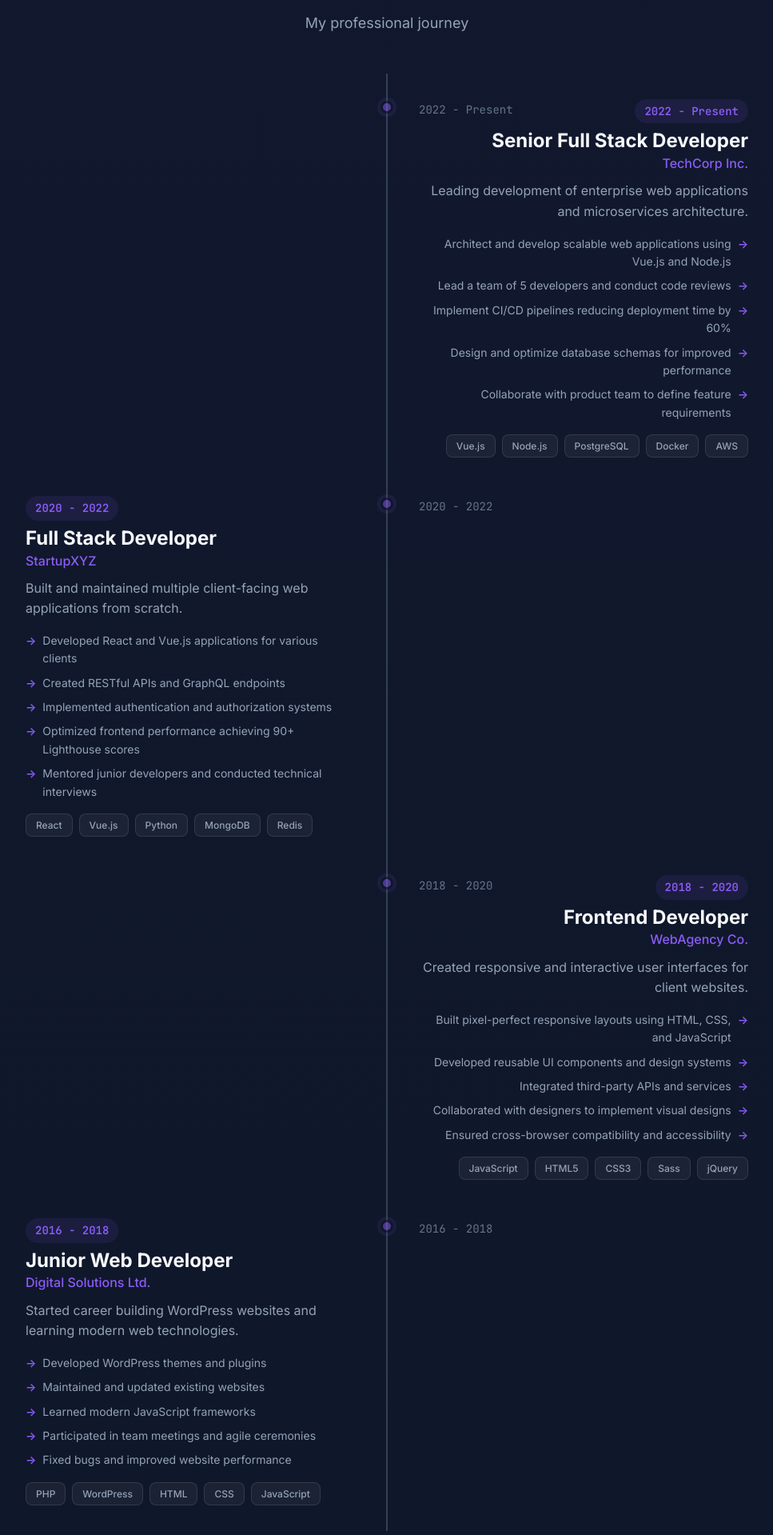
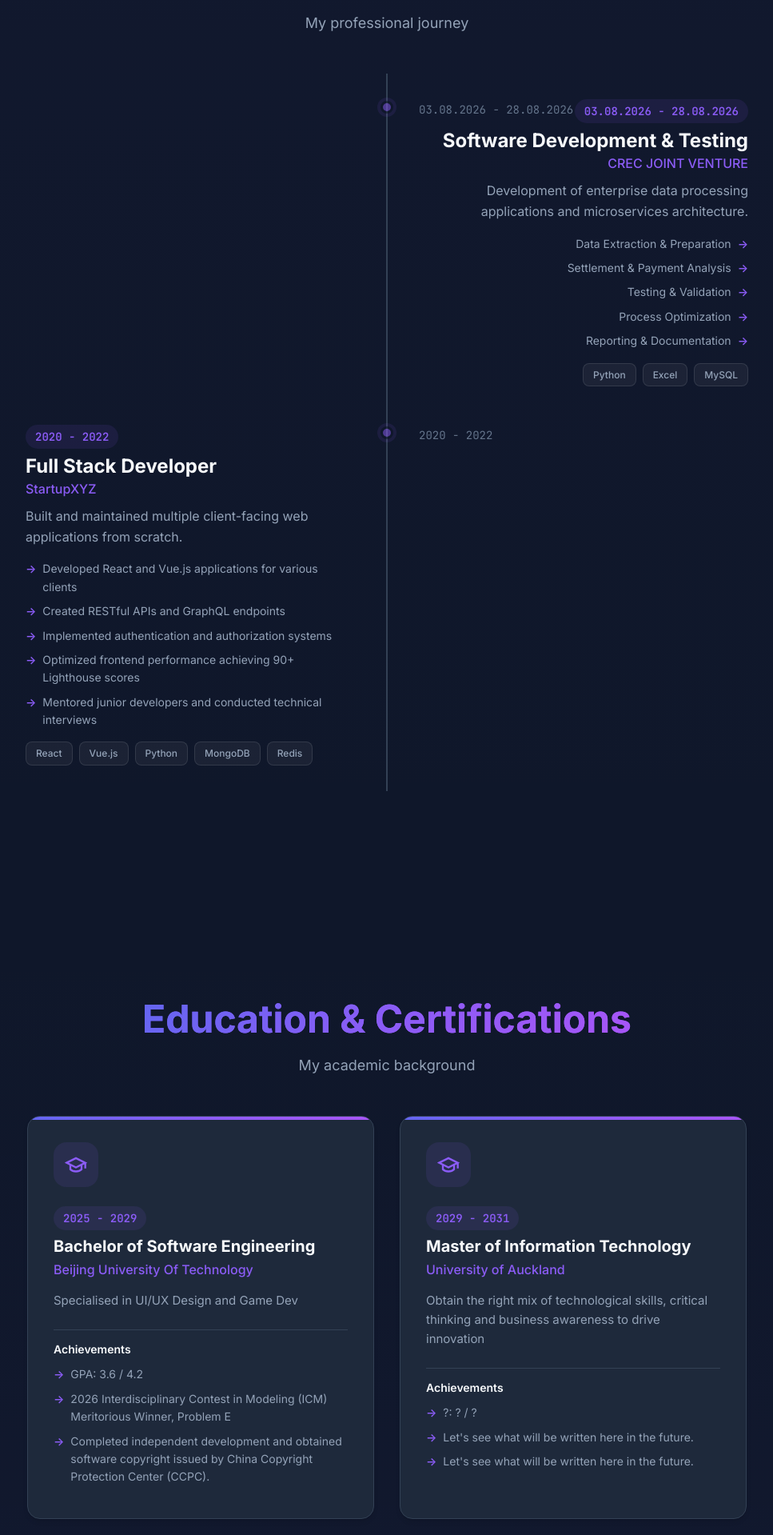
Before and after one commit to SeanHank/SeanHank.github.io, a Vue app: page / in a window 1280 px wide. Shown: the part 5721-7640 px from the top of the page at 80% size, without its empty margins (156-1123 px from the left). Built offline with nearby package versions, Linux system fonts and the light colour scheme.

Commit message:
feat: update config.js

```diff
--- a/src/data/config.js
+++ b/src/data/config.js
@@ -223,18 +223,18 @@ export default {
   experience: [
     {
       id: 1,
-      company: 'TechCorp Inc.',
-      position: 'Senior Full Stack Developer',
-      period: '2022 - Present',
-      description: 'Leading development of enterprise web applications and microservices architecture.',
+      company: 'CREC JOINT VENTURE',
+      position: 'Software Development & Testing',
+      period: '03.08.2026 - 28.08.2026',
+      description: 'Development of enterprise data processing applications and microservices architecture.',
       responsibilities: [
-        'Architect and develop scalable web applications using Vue.js and Node.js',
-        'Lead a team of 5 developers and conduct code reviews',
-        'Implement CI/CD pipelines reducing deployment time by 60%',
-        'Design and optimize database schemas for improved performance',
-        'Collaborate with product team to define feature requirements'
+        'Data Extraction & Preparation',
+        'Settlement & Payment Analysis',
+        'Testing & Validation',
+        'Process Optimization',
+        'Reporting & Documentation'
       ],
-      technologies: ['Vue.js', 'Node.js', 'PostgreSQL', 'Docker', 'AWS']
+      technologies: ['Python', 'Excel', 'MySQL']
     },
     {
       id: 2,
@@ -250,36 +250,6 @@ export default {
         'Mentored junior developers and conducted technical interviews'
       ],
       technologies: ['React', 'Vue.js', 'Python', 'MongoDB', 'Redis']
-    },
-    {
-      id: 3,
-      company: 'WebAgency Co.',
-      position: 'Frontend Developer',
-      period: '2018 - 2020',
-      description: 'Created responsive and interactive user interfaces for client websites.',
-      responsibilities: [
-        'Built pixel-perfect responsive layouts using HTML, CSS, and JavaScript',
-        'Developed reusable UI components and design systems',
-        'Integrated third-party APIs and services',
-        'Collaborated with designers to implement visual designs',
-        'Ensured cross-browser compatibility and accessibility'
-      ],
-      technologies: ['JavaScript', 'HTML5', 'CSS3', 'Sass', 'jQuery']
-    },
-    {
-      id: 4,
-      company: 'Digital Solutions Ltd.',
-      position: 'Junior Web Developer',
-      period: '2016 - 2018',
-      description: 'Started career building WordPress websites and learning modern web technologies.',
-      responsibilities: [
-        'Developed WordPress themes and plugins',
-        'Maintained and updated existing websites',
-        'Learned modern JavaScript frameworks',
-        'Participated in team meetings and agile ceremonies',
-        'Fixed bugs and improved website performance'
-      ],
-      technologies: ['PHP', 'WordPress', 'HTML', 'CSS', 'JavaScript']
     }
   ],
 
```
